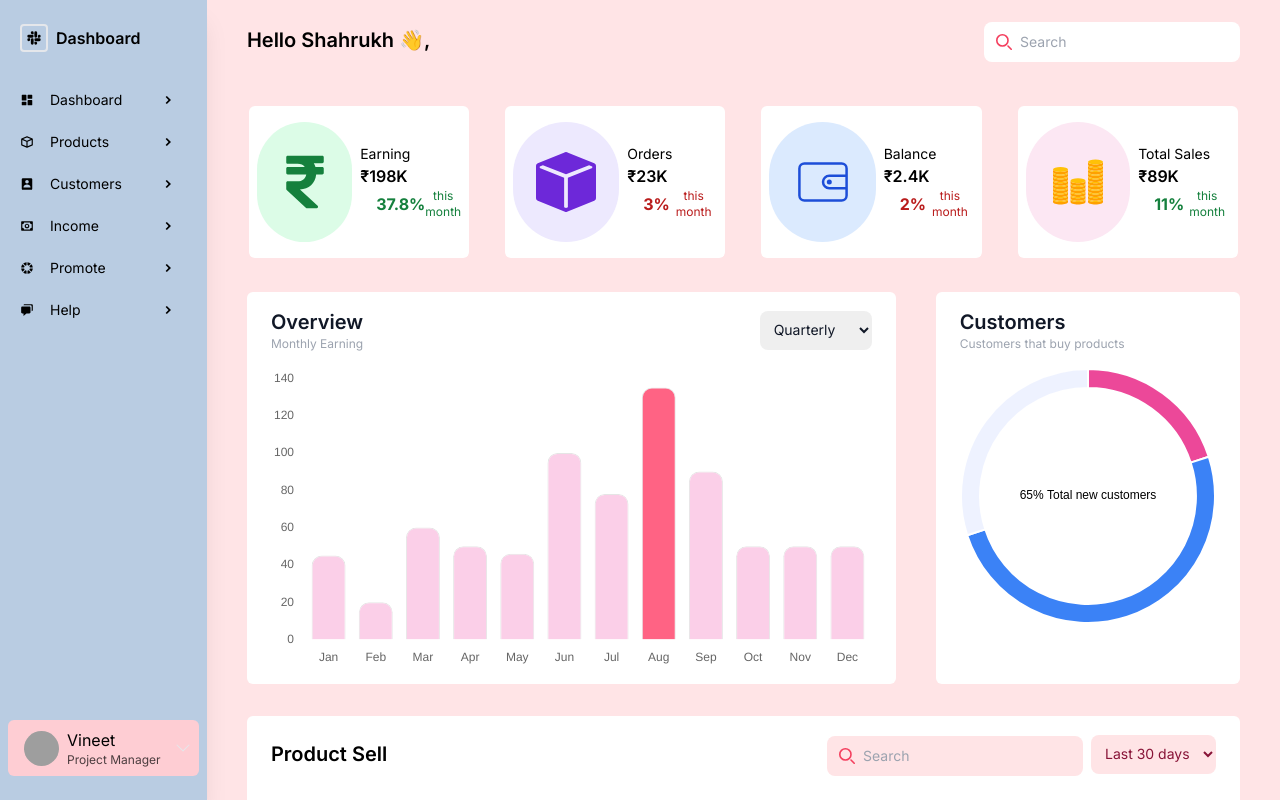
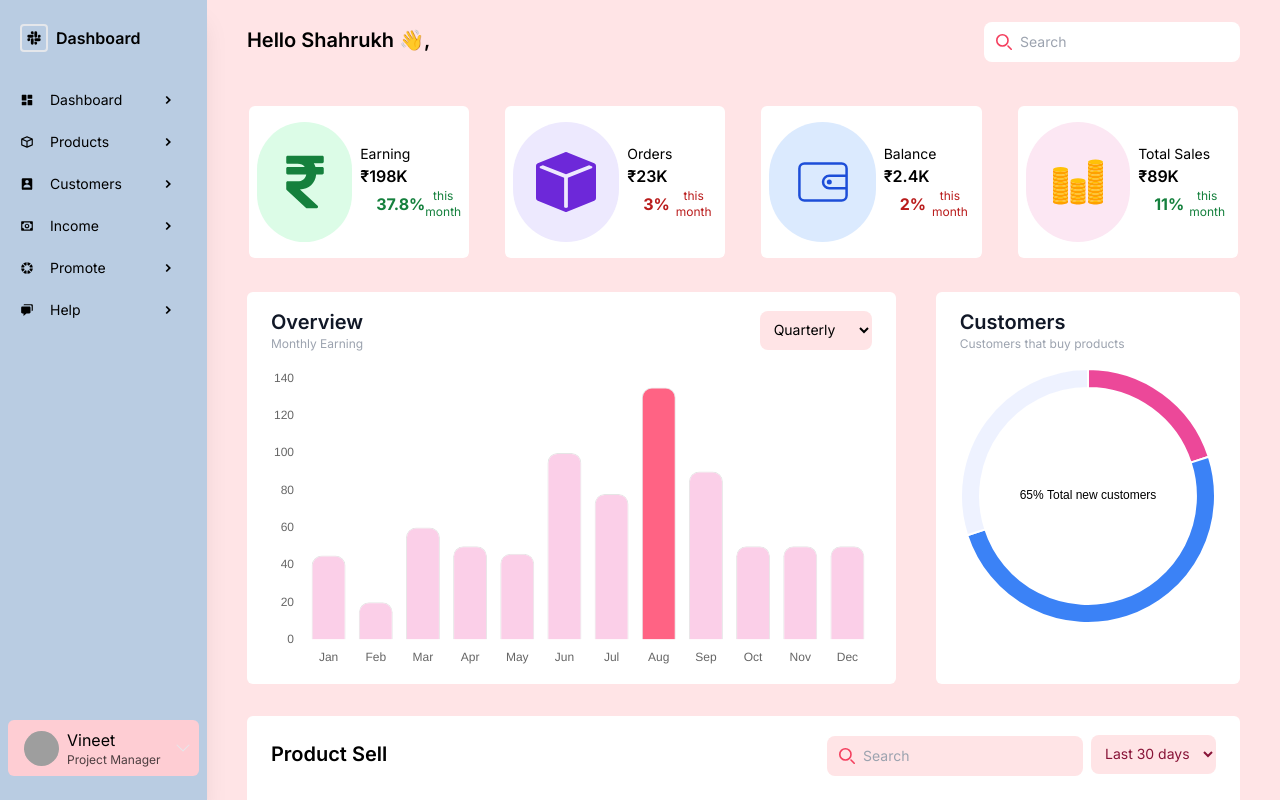
Before and after one commit to Vineet-23/Fitpeo-dashboard, a React (Vite) app: page / in a window 1280 px wide. Built offline with nearby package versions, Linux system fonts and the light colour scheme; grey boxes are pictures that could not be loaded; some icons are missing.

Commit message:
Update ChartSection.jsx

```diff
--- a/src/core/components/ChartSection.jsx
+++ b/src/core/components/ChartSection.jsx
@@ -18,7 +18,7 @@ const ChartSection = () => {
               <select
                 id='months'
                 defaultValue='3'
-                className='bg-black-100 text-gray-900 text-sm rounded-lg outline-none block w-full p-2.5 dark:bg-gray-700 dark:border-gray-600 dark:placeholder-gray-400 dark:text-white dark:focus:ring-pink-500 dark:focus:border-pink-500'
+                className='bg-rose-100 text-black-900 text-sm rounded-lg outline-none block w-full p-2.5 dark:bg-rose-700 dark:border-rose-600 dark:placeholder-rose-400 dark:text-white dark:focus:ring-pink-500 dark:focus:border-pink-500'
               >
                 <option className='text-left' value='3'>Quarterly</option>
                 <option className='text-left' value='6'>Half yearly</option>
```
